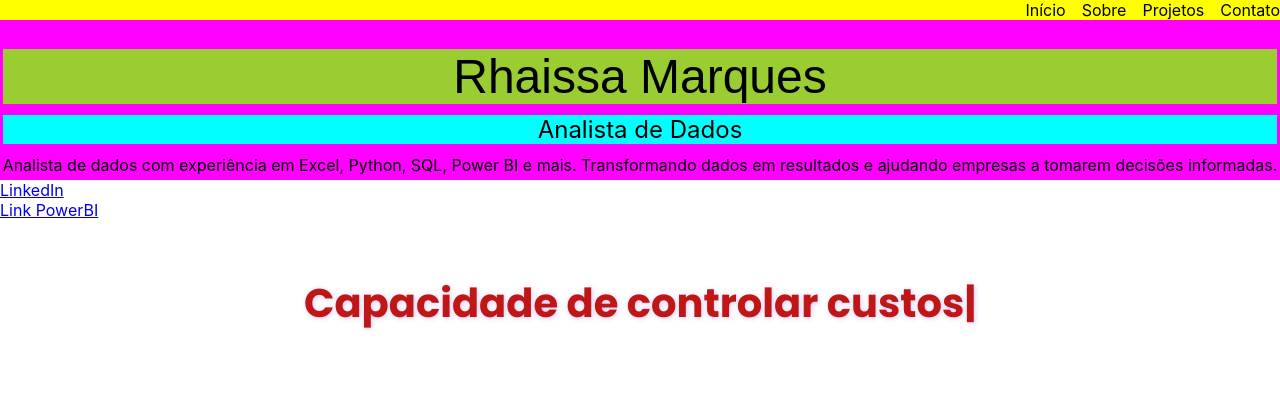
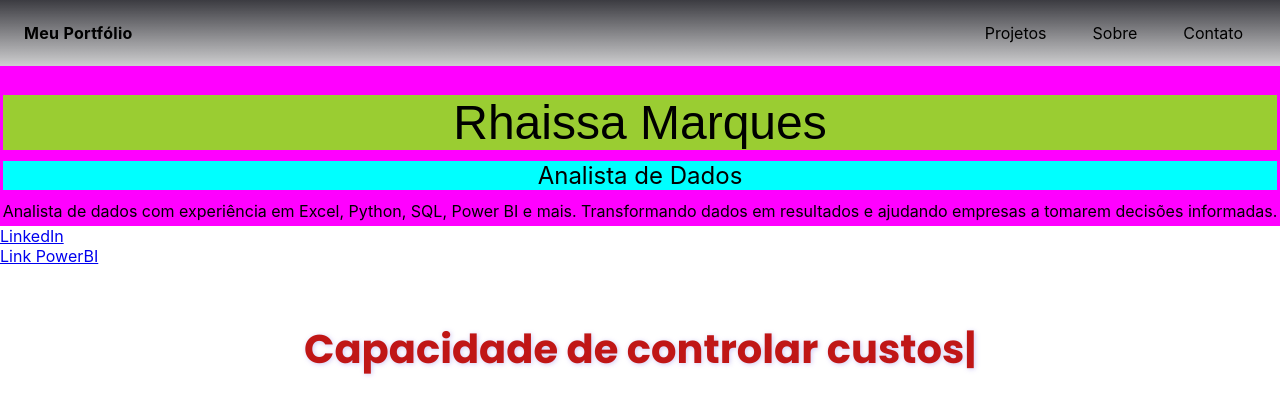
Before and after one commit to rhaissamarques/rhaissa-marques, a React (Create React App) app: page / in a window 1280 px wide. Shown: the top 414 px of the page. Built offline with nearby package versions, Linux system fonts and the light colour scheme; a web font is replaced by a local one.

Commit message:
update: header

```diff
--- a/src/Header.js
+++ b/src/Header.js
@@ -2,14 +2,16 @@ import "./HeaderStyle.css";
 
 function Header() {
   return (
-    <>
-      <div className="content">
-        <div className="inicio">Início</div>
-        <div className="sobre">Sobre</div>
-        <div className="portfolio">Projetos</div>
-        <div className="contato">Contato</div>
-      </div>
-    </>
+    <header className="nav">
+      <a href="#hero" className="brand">
+        Meu Portfólio
+      </a>
+      <nav className="links">
+        <a href="#projects">Projetos</a>
+        <a href="#about">Sobre</a>
+        <a href="#contact">Contato</a>
+      </nav>
+    </header>
   );
 }
 
--- a/src/HeaderStyle.css
+++ b/src/HeaderStyle.css
@@ -1,6 +1,39 @@
-.content {
-  background-color: yellow;
+.nav {
+  position: sticky;
+  top: 0;
+  z-index: 20;
+  backdrop-filter: saturate(1.2) blur(8px);
+  background: linear-gradient(
+    to bottom,
+    rgba(11, 11, 18, 0.8),
+    rgba(11, 11, 18, 0.2)
+  );
+  border-bottom: 1px solid var(--stroke);
+}
+.nav {
   display: flex;
-  justify-content: flex-end;
-  gap: 1rem;
+  align-items: center;
+  justify-content: space-between;
+  padding: 14px 24px;
 }
+.brand {
+  font-weight: 700;
+  letter-spacing: 0.3px;
+  text-decoration: none;
+  color: var(--text);
+}
+.links {
+  display: flex;
+  gap: 20px;
+}
+.links a {
+  color: var(--muted);
+  text-decoration: none;
+  border: 1px solid transparent;
+  padding: 8px 12px;
+  border-radius: 999px;
+}
+.links a:hover {
+  color: var(--text);
+  border-color: var(--stroke);
+}
```
